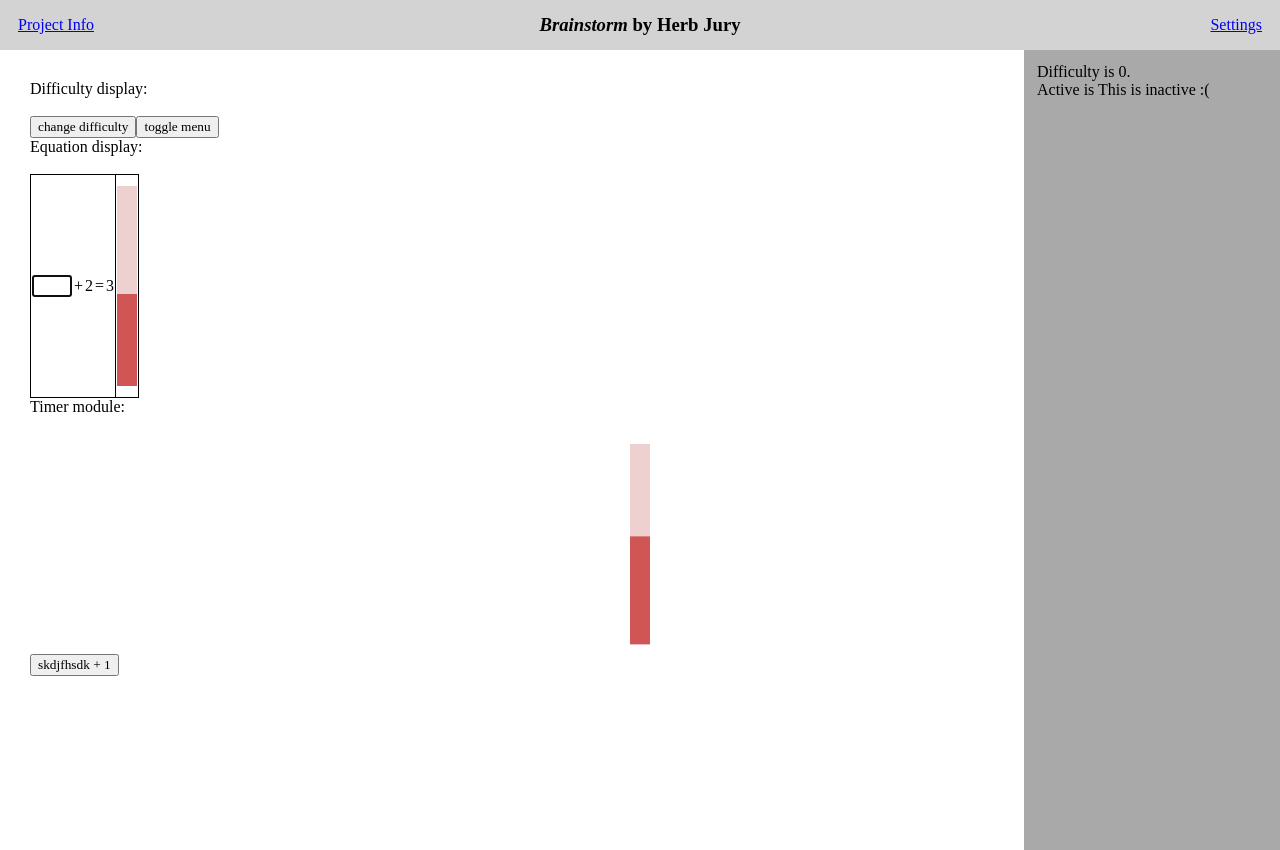
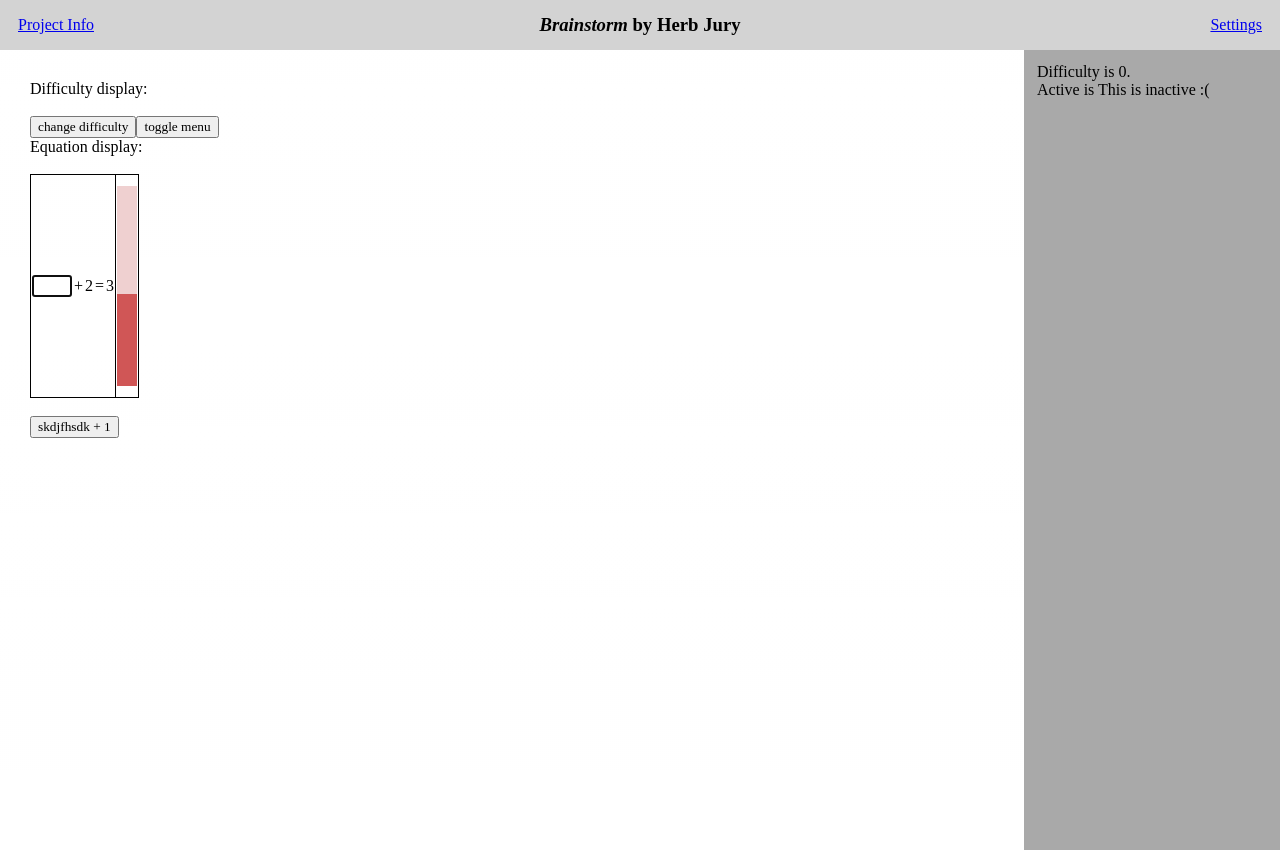
Before and after one commit to MrMugwump/BrainstormComp225, a Next.js app: page / in a window 1280 px wide. Built offline with nearby package versions, Linux system fonts and the light colour scheme.

Commit message:
made it so that eq. display resets when timer ends

```diff
--- a/src/app/page.tsx
+++ b/src/app/page.tsx
@@ -58,15 +58,8 @@ export default function Home() {
 
         <p>Equation display:</p>
         <br></br>
-        <EquationDisplay></EquationDisplay>
-
-        <p>Timer module:</p>
+        <EquationDisplay/>
         <br></br>
-        <TimerModule
-        deadline = {deadline}
-        timerLength={timerLength}
-        interval={interval}
-        timeEnded={timeEnded}/>
         <button className='button button1' onClick={()=>setTimeEnded((_timeEnded)=>-1*_timeEnded)}>skdjfhsdk + {timeEnded}</button>
 
         </div> {/*End of non-header/footer content.*/}
--- a/src/app/timer.tsx
+++ b/src/app/timer.tsx
@@ -30,7 +30,7 @@ export default function TimerModule({timerLength, interval, timeEnded,actualSetT
     const intervalId = setInterval(()=>{
       setTimespan((_timespan: number)=>{
         if(_timespan <= 0){
-          //actualSetTimeEnded(true);
+          actualSetTimeEnded(true);
           setKeyID((_keyID)=>_keyID+1); //resets the progress bar back to full
           return timerLength;
         }
```
